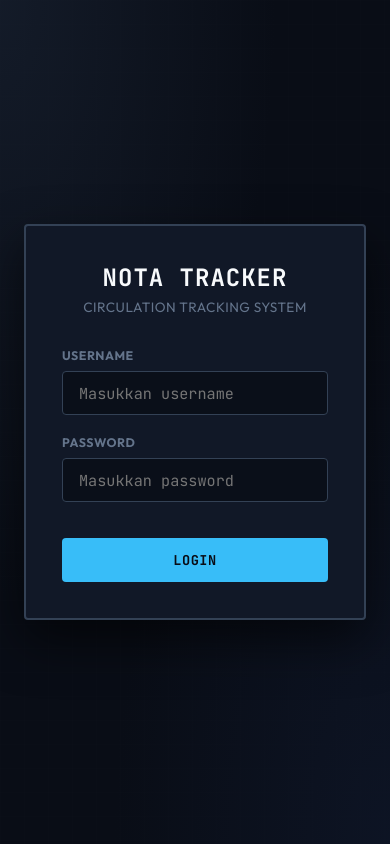
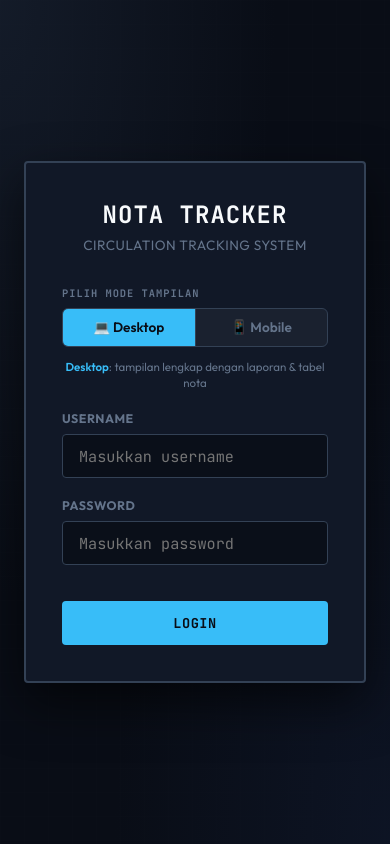
Before and after one commit to gryae/nota_tracker, a website: page public/index.html in a window 390 px wide. Drawn offline with Linux system fonts and the light colour scheme.

Commit message:
feat: add mobile/desktop mode selector on login, simplified mobile dashboard view

```diff
--- a/public/index.html
+++ b/public/index.html
@@ -5,6 +5,67 @@
   <meta name="viewport" content="width=device-width, initial-scale=1.0">
   <title>Login — Nota Tracker</title>
   <link rel="stylesheet" href="assets/style.css">
+  <style>
+    /* ── MODE SELECTOR ── */
+    .mode-selector {
+      display: flex;
+      gap: 0;
+      background: rgba(255,255,255,0.04);
+      border: 1px solid var(--panel-border);
+      border-radius: 6px;
+      overflow: hidden;
+      margin-bottom: 1.5rem;
+    }
+    .mode-btn {
+      flex: 1;
+      padding: 0.6rem 0.5rem;
+      background: transparent;
+      border: none;
+      color: var(--text-secondary);
+      font-family: var(--font-stack);
+      font-size: 0.85rem;
+      font-weight: 600;
+      cursor: pointer;
+      transition: var(--transition);
+      display: flex;
+      align-items: center;
+      justify-content: center;
+      gap: 0.4rem;
+    }
+    .mode-btn:first-child {
+      border-right: 1px solid var(--panel-border);
+    }
+    .mode-btn.active {
+      background: var(--accent);
+      color: #090d16;
+    }
+    .mode-btn:not(.active):hover {
+      background: rgba(255,255,255,0.06);
+      color: var(--text-primary);
+    }
+    .mode-label {
+      font-family: var(--font-mono);
+      font-size: 0.65rem;
+      font-weight: 700;
+      text-transform: uppercase;
+      letter-spacing: 1px;
+      color: var(--text-secondary);
+      margin-bottom: 0.5rem;
+      display: block;
+    }
+    .mode-hint {
+      font-size: 0.72rem;
+      color: var(--text-secondary);
+      text-align: center;
+      margin-top: -0.75rem;
+      margin-bottom: 1.25rem;
+      line-height: 1.4;
+    }
+    .mode-hint span {
+      color: var(--accent);
+      font-weight: 600;
+    }
+  </style>
 </head>
 <body>
 
@@ -13,6 +74,22 @@
       <div class="login-title">
         <h1>Nota Tracker</h1>
         <p>Circulation Tracking System</p>
+      </div>
+
+      <!-- Mode Selector -->
+      <div>
+        <span class="mode-label">Pilih Mode Tampilan</span>
+        <div class="mode-selector">
+          <button class="mode-btn active" id="modeDesktop" onclick="setMode('desktop')">
+            💻 Desktop
+          </button>
+          <button class="mode-btn" id="modeMobile" onclick="setMode('mobile')">
+            📱 Mobile
+          </button>
+        </div>
+        <p class="mode-hint" id="modeHint">
+          <span>Desktop</span>: tampilan lengkap dengan laporan &amp; tabel nota
+        </p>
       </div>
 
       <form id="loginForm">
@@ -35,7 +112,26 @@
 
   <script src="assets/app.js"></script>
   <script>
-    // Redirect jika sudah login
+    // ── MODE HANDLING ──
+    const HINTS = {
+      desktop: '<span>Desktop</span>: tampilan lengkap dengan laporan &amp; tabel nota',
+      mobile:  '<span>Mobile</span>: tampilan simpel, fokus scan &amp; proses nota'
+    };
+
+    let selectedMode = localStorage.getItem('nota_display_mode') || 'desktop';
+
+    function setMode(mode) {
+      selectedMode = mode;
+      localStorage.setItem('nota_display_mode', mode);
+      document.getElementById('modeDesktop').classList.toggle('active', mode === 'desktop');
+      document.getElementById('modeMobile').classList.toggle('active', mode === 'mobile');
+      document.getElementById('modeHint').innerHTML = HINTS[mode];
+    }
+
+    // Restore saved mode on load
+    setMode(selectedMode);
+
+    // ── REDIRECT IF ALREADY LOGGED IN ──
     document.addEventListener('DOMContentLoaded', () => {
       const user = Auth.getUser();
       const token = Auth.getToken();
```
Also changed, not shown: public/dashboard.html (+102 -0 lines).
